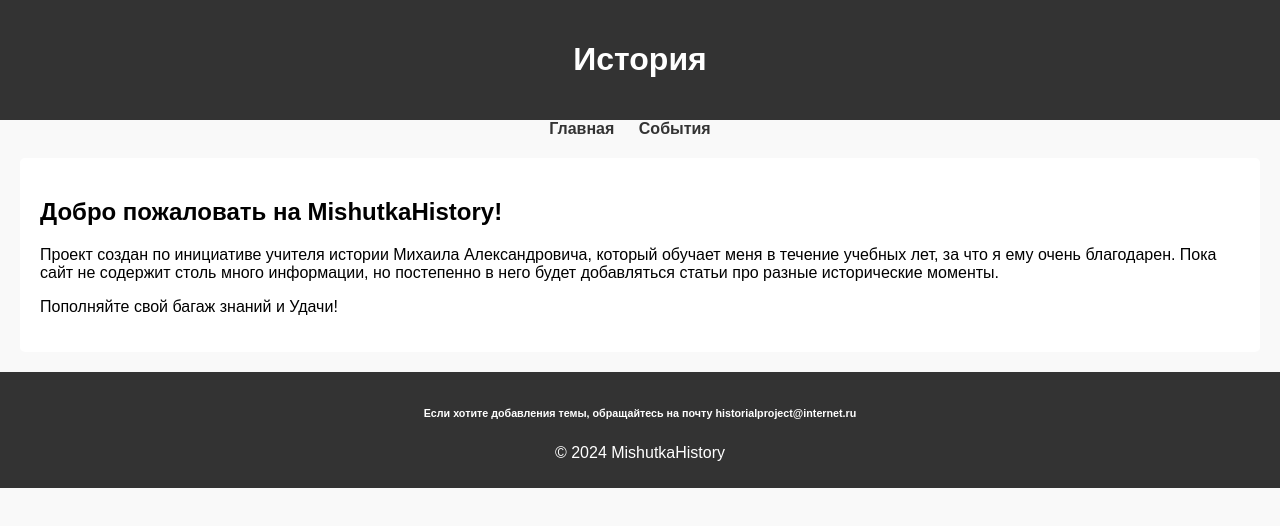
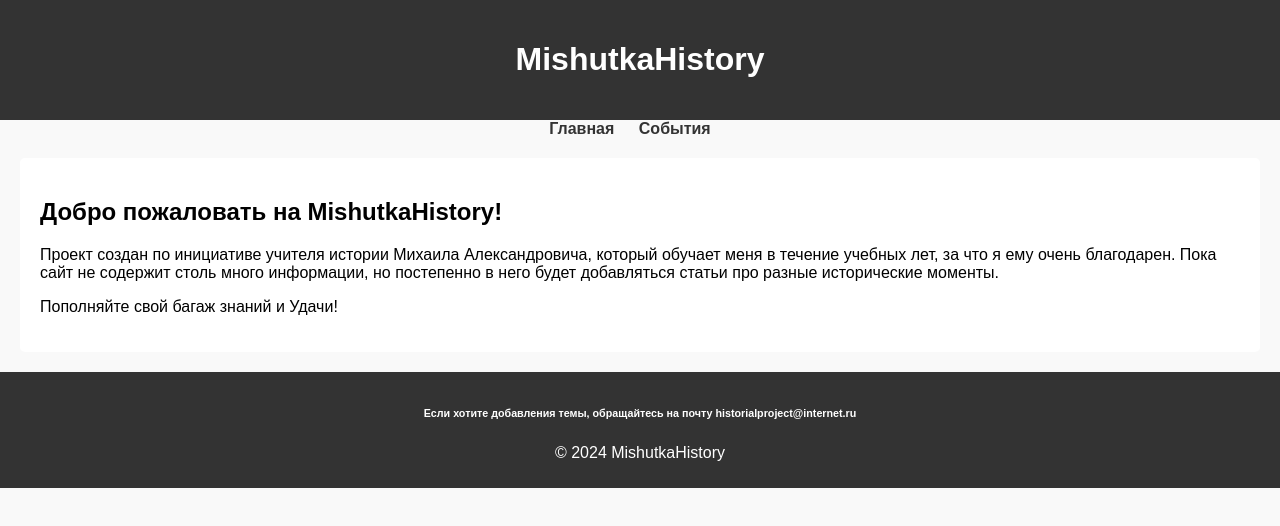
Before and after one commit to MrAyzen/MrAyzen.github.io, a plain HTML site: page index.html in a window 1280 px wide. Drawn offline with Linux system fonts and the light colour scheme.

Commit message:
Update index.html

```diff
--- a/index.html
+++ b/index.html
@@ -3,12 +3,12 @@
 <head>
     <meta charset="UTF-8">
     <meta name="viewport" content="width=device-width, initial-scale=1.0">
-    <title>История - Главная</title>
+    <title>MishutkaHistory - Главная</title>
     <link rel="stylesheet" href="styles.css">
 </head>
 <body>
     <header>
-        <h1>История</h1>
+        <h1>MishutkaHistory</h1>
     </header>
 
     <nav>
```
